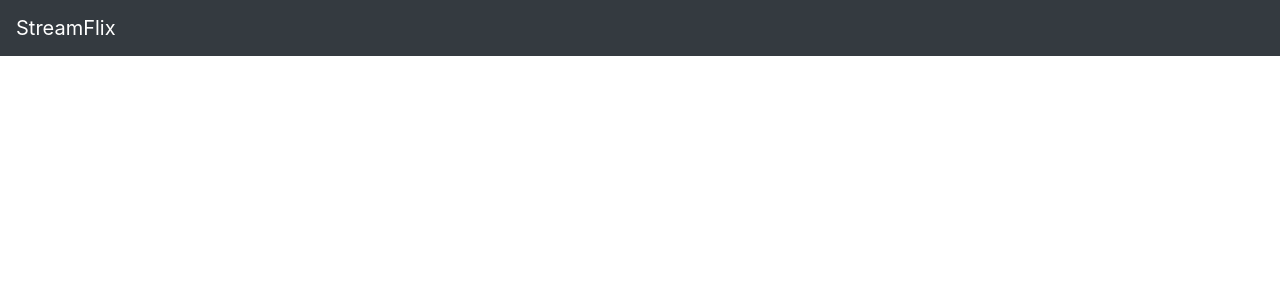
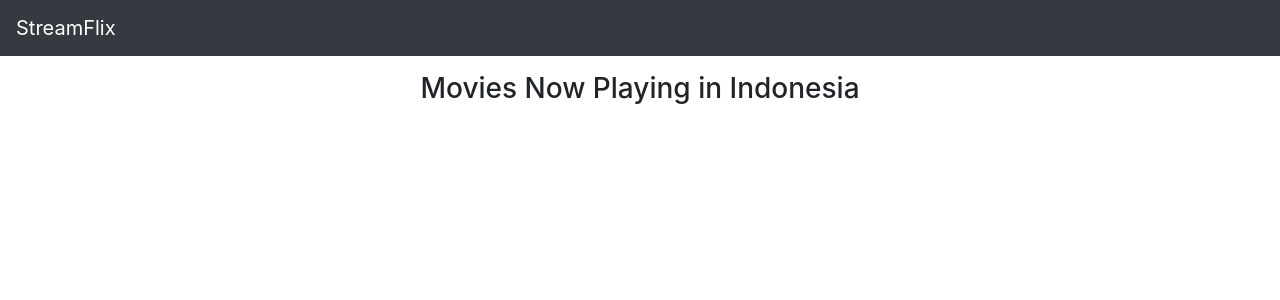
Before and after one commit to alifyandra/StreamFlix-React, a React (Create React App) app: page / in a window 1280 px wide. Shown: the top 300 px of the page. Built offline with nearby package versions, Linux system fonts and the light colour scheme.

Commit message:
Added Header for main page

```diff
--- a/src/App.js
+++ b/src/App.js
@@ -1,12 +1,28 @@
 import { BrowserRouter as Router, Switch, Route, Link } from "react-router-dom";
 import StreamNavbar from "./components/Navbar";
-import "./App.css";
+import Header from "./components/Header";
+import axion from "axion";
+const API_URL = "https://api.themoviedb.org/3";
 
 function App() {
+  function getPageQuery() {
+    let search = window.location.search;
+    let params = new URLSearchParams(search);
+    return params.get("query");
+  }
+
+  console.log(getPageQuery());
+
   return (
     <Router>
       <StreamNavbar />
-      <div className="container"></div>
+      <div className="container">
+        <Switch>
+          <Route path="/">
+            <Header />
+          </Route>
+        </Switch>
+      </div>
     </Router>
   );
 }
--- /dev/null
+++ b/src/components/Header.js
@@ -0,0 +1,9 @@
+const Header = () => {
+  return (
+    <div className="container" style={{ padding: "1em" }}>
+      <h3 style={{ textAlign: "center" }}>Movies Now Playing in Indonesia</h3>
+    </div>
+  );
+};
+
+export default Header;
```
